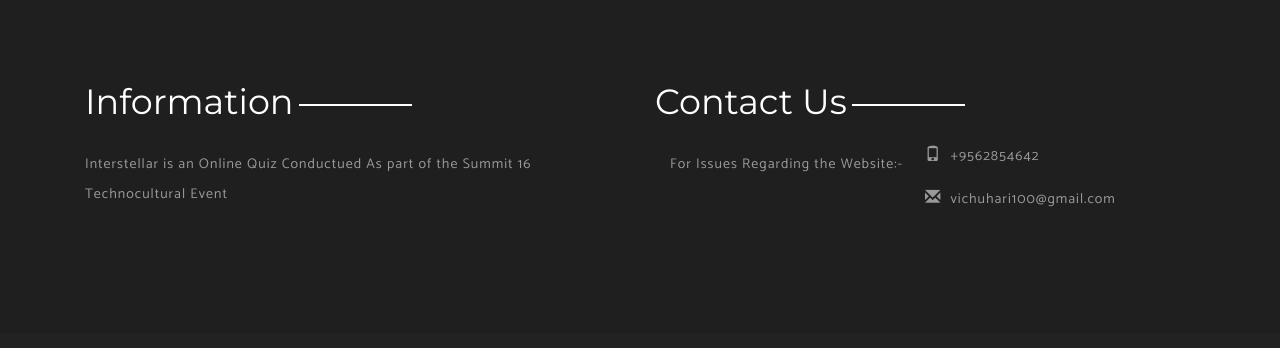
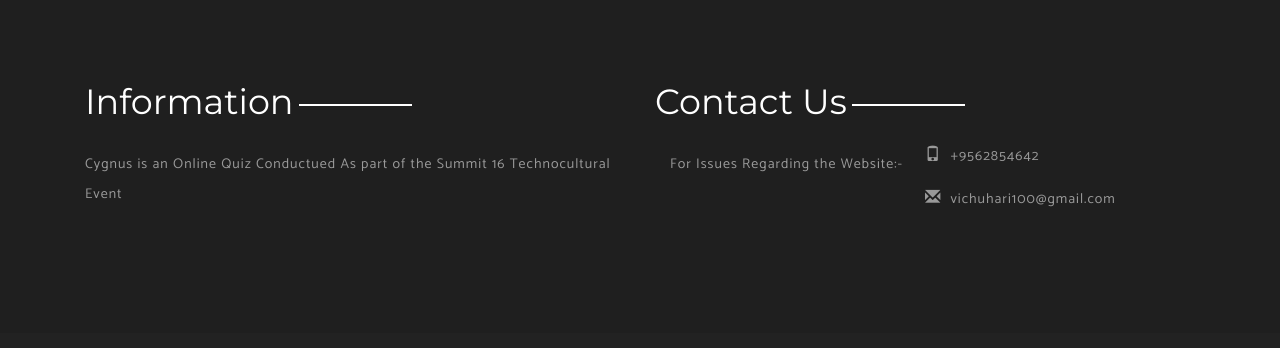
Before and after one commit to vigneshhari/cygnus, a Django app: page /app/ in a window 1280 px wide. Shown: the part 751-1099 px from the top of the page. Run offline with Django 3.2, Linux system fonts and the light colour scheme; some libraries are stand-ins or nearby versions.

Commit message:
changed app name

```diff
--- a/quiz/templates/main_page.html
+++ b/quiz/templates/main_page.html
@@ -7,7 +7,7 @@ License URL: http://creativecommons.org/licenses/by/3.0/
 <!DOCTYPE html>
 <html>
 <head>
-<title>Intestellar</title>
+<title>Cygnus</title>
 {% load static %}
 
 <link href="{% static 'css/bootstrap.css' %}" rel="stylesheet" type="text/css" media="all" />
@@ -50,7 +50,7 @@ License URL: http://creativecommons.org/licenses/by/3.0/
 	<div class="container">
 		<div class="col-md-6 footer-left">
 			<h3>Information</h3>
-			<p class="para">Interstellar is an Online Quiz Conductued As part of the Summit 16 Technocultural Event</p>
+			<p class="para">Cygnus is an Online Quiz Conductued As part of the Summit 16 Technocultural Event</p>
 
 		</div>
 		<div class="col-md-6 footer-right">
```
